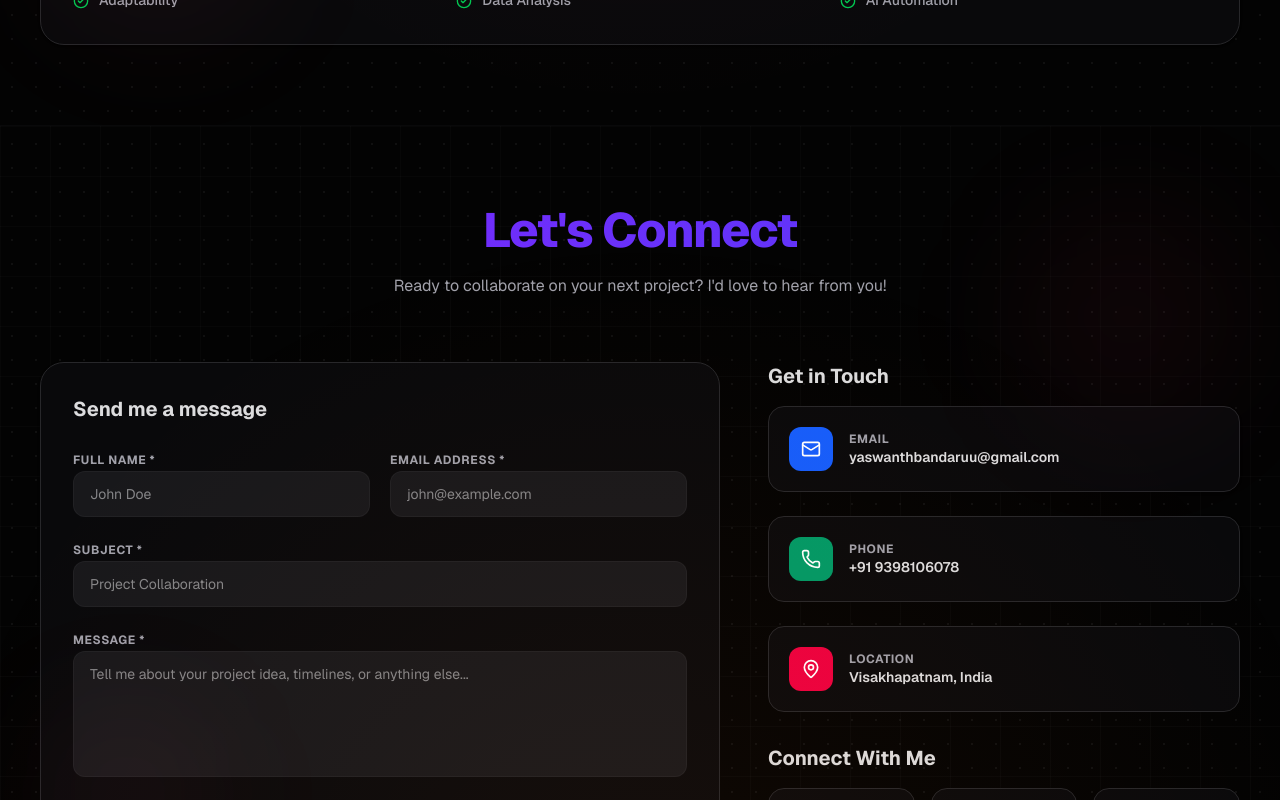
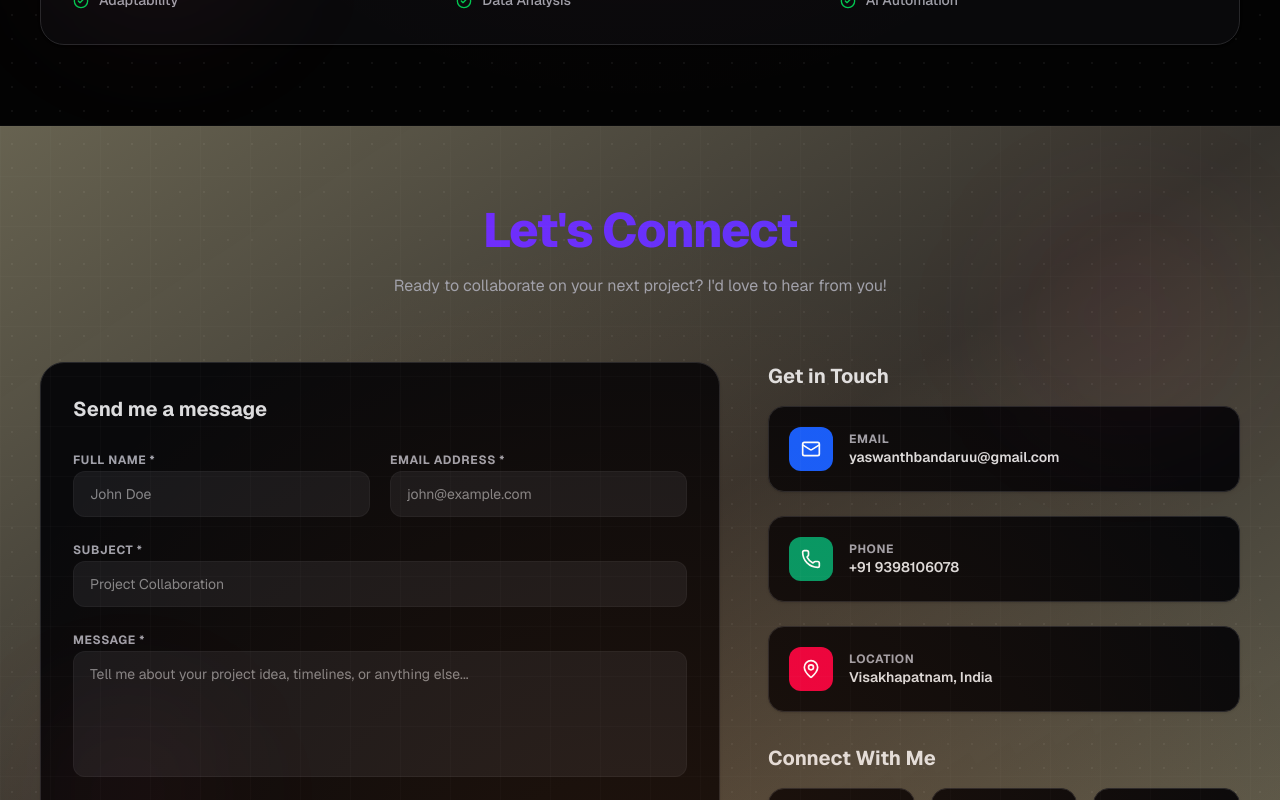
Before and after one commit to Gittyasn/PORTFOLIO, a Next.js app: page / in a window 1280 px wide. Shown: the part 7620-8420 px from the top of the page. Built offline with nearby package versions, Linux system fonts and the light colour scheme.

Commit message:
style: overlay grid pattern to prevent gradient overwrite in Contact background

```diff
--- a/src/components/sections/contact.tsx
+++ b/src/components/sections/contact.tsx
@@ -97,10 +97,13 @@ export function Contact() {
   return (
     <section
       id="contact"
-      className="py-20 bg-gradient-to-br from-orange-50/70 via-yellow-50/40 to-orange-50/70 dark:from-zinc-950 dark:via-zinc-900/40 dark:to-zinc-950 bg-grid-pattern relative overflow-hidden"
+      className="py-20 bg-gradient-to-br from-amber-100/40 via-orange-100/20 to-amber-100/40 dark:from-zinc-950 dark:via-zinc-900/60 dark:to-zinc-950 relative overflow-hidden"
     >
+      {/* Grid Pattern Overlay */}
+      <div className="absolute inset-0 bg-grid-pattern opacity-90 dark:opacity-45 pointer-events-none" />
+
       {/* Background decoration */}
-      <div className="absolute inset-0 bg-[radial-gradient(circle_at_bottom,rgba(249,115,22,0.06)_0%,transparent_70%)] pointer-events-none" />
+      <div className="absolute inset-0 bg-[radial-gradient(circle_at_bottom,rgba(249,115,22,0.1)_0%,transparent_70%)] pointer-events-none" />
       <div className="absolute top-20 right-10 w-56 h-56 rounded-full bg-primary/5 blur-3xl floating-element" />
       <div className="absolute bottom-20 left-10 w-44 h-44 rounded-full bg-rose-400/5 blur-3xl floating-element-delayed" />
 
```
